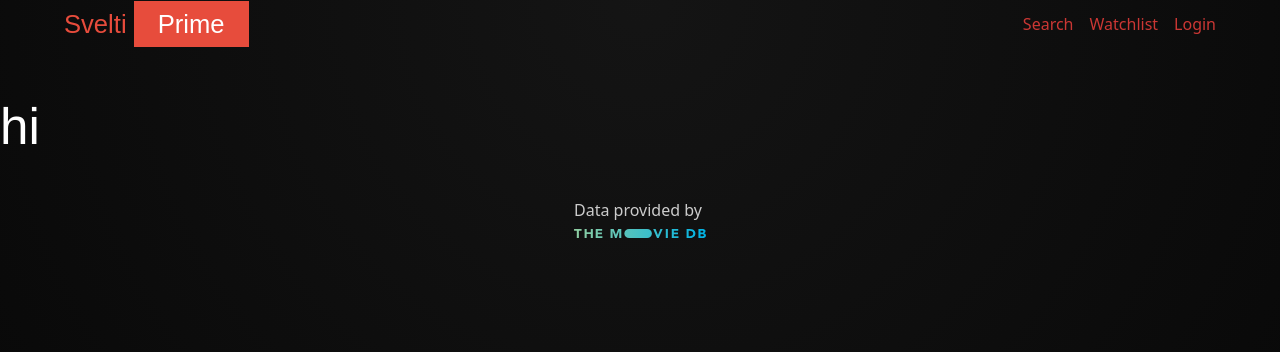
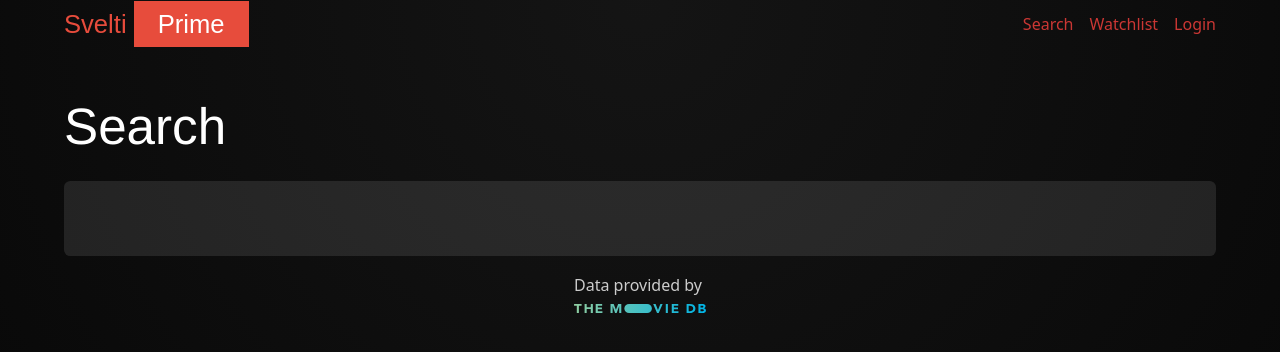
Before and after one commit to ezaz-ahmed/primeflix, a SvelteKit app: page /search in a window 1280 px wide. Shown: the top 352 px of the page. Built offline with nearby package versions, Linux system fonts and the light colour scheme.

Commit message:
search page complete

```diff
--- a/src/lib/api.ts
+++ b/src/lib/api.ts
@@ -8,13 +8,13 @@ export async function get(fetch: typeof globalThis.fetch, endpoint: string, para
   const url = `${baseUrl}/${endpoint}?${q}`
 
   if (cache.has(url)) {
-    console.log("cache hit", url)
     return cache.get(url)
   }
 
   const response = await fetch(url)
   const data = response.json()
 
+  cache.set(url, data)
 
   return data
 }
--- a/src/routes/+page.ts
+++ b/src/routes/+page.ts
@@ -9,7 +9,7 @@ export async function load({ fetch }) {
   ])
 
   const featured = await api.get(fetch, `movie/${trending.results[0].id}`, {
-    append_to_response: 'images'
+    append_to_response: 'images,vidoes,recommendations'
   }) as MovieDetails
 
   return {
--- a/src/routes/search/+page.svelte
+++ b/src/routes/search/+page.svelte
@@ -1 +1,39 @@
-<h1>hi</h1>
+<script lang="ts">
+	import ResultsPage from '$lib/components/ResultsPage.svelte';
+
+	export let data;
+</script>
+
+<div class="column">
+	<h1>Search</h1>
+
+	<form>
+		<input
+			name="query"
+			value={data.query}
+			autocomplete="off"
+			spellcheck="false"
+		/>
+	</form>
+
+	{#if data.query}
+		<ResultsPage movies={data.movies} next={null} />
+	{/if}
+</div>
+
+<style>
+	input {
+		font-family: inherit;
+		font-size: 2em;
+		padding: 0.5em;
+		width: 100%;
+		background: rgba(255, 255, 255, 0.1);
+		border: none;
+		border-radius: 0.2em;
+		color: white;
+	}
+
+	input:focus-visible {
+		outline: 2px solid var(--accent);
+	}
+</style>
--- /dev/null
+++ b/src/routes/search/+page.ts
@@ -0,0 +1,23 @@
+import * as api from '$lib/api.js'
+import type { MovieList } from '$lib/types.js'
+
+export async function load({ url, fetch }) {
+  const query = url.searchParams.get('query')
+
+  if (!query) {
+    return {
+      query,
+      movies: []
+    }
+  }
+
+  const data = await api.get(fetch, "search/movie", {
+    query
+  }) as MovieList
+
+  return {
+    query,
+    movies: data.results
+  }
+
+}
```
Also changed, not shown: src/lib/components/Carousel.svelte (+5 -2 lines), src/routes/Hero.svelte (+7 -3 lines), src/routes/movies/[id]/+page.svelte (added, +7 -0 lines), src/routes/movies/[id]/+page.ts (added, +22 -0 lines), src/routes/movies/[id]/Hero.svelte (added, +27 -0 lines).
